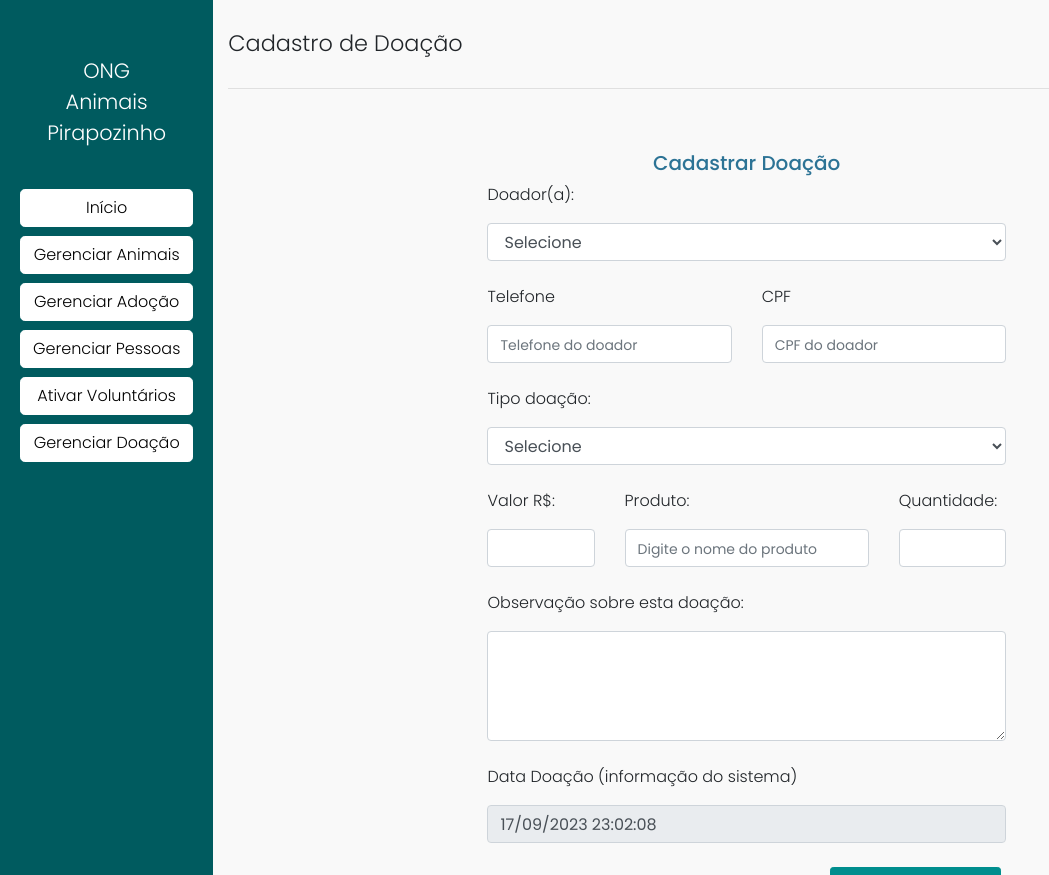
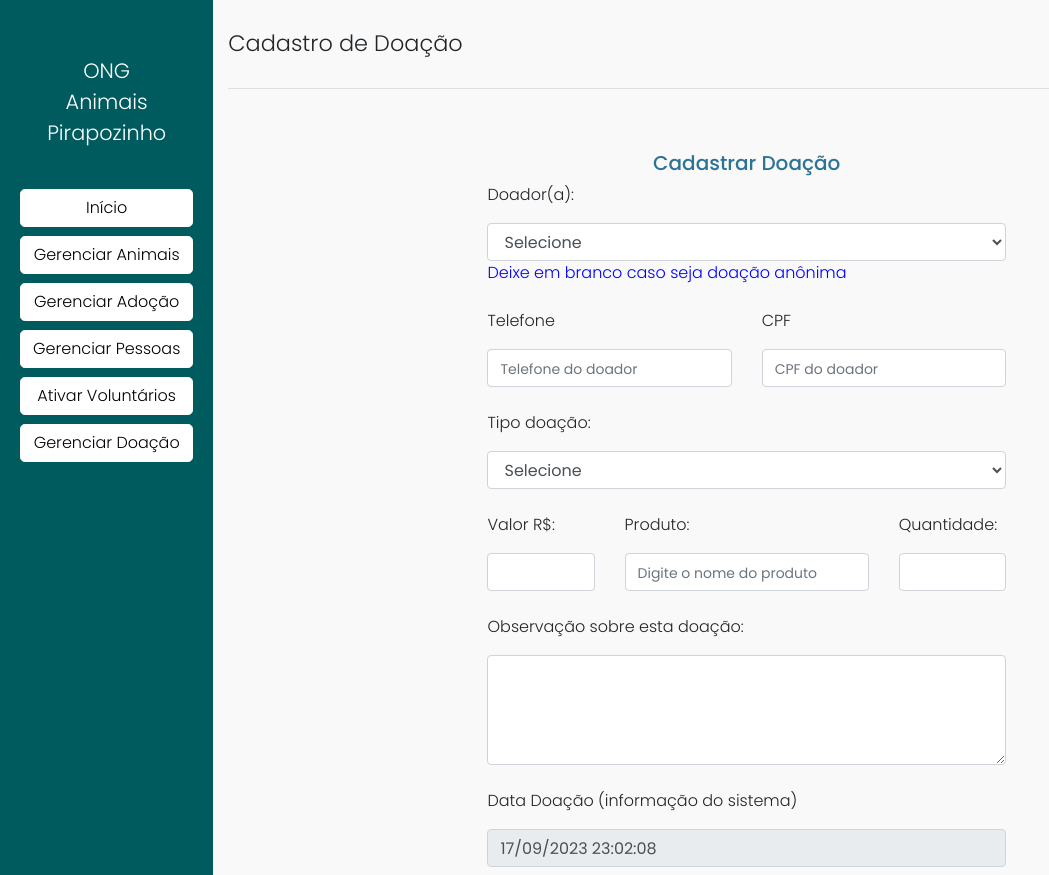
Before and after one commit to eRodriguesSantana/ong-animais, a PHP site: page /ong-animais-pirapo/crud_doacao/cadastro_doacao.php in a window 1280 px wide. Shown: the top 875 px of the page, without its empty margins (0-1049 px from the left). Run offline with PHP 8.4, Linux system fonts and the light colour scheme; the visitor is signed in with stand-in values (Sample User, id 1); data comes from the database, SQL or seed files in the repository; data that the repository does not hold is empty; some libraries are stand-ins or nearby versions.

Commit message:
Adiconado indicativo de campo doador anonimo

```diff
--- a/crud_doacao/cadastro_doacao.php
+++ b/crud_doacao/cadastro_doacao.php
@@ -69,6 +69,9 @@ date_default_timezone_set('America/Sao_Paulo');
                                         }
                                     ?>
                             </select>
+                            <div style="color: blue">
+                                Deixe em branco caso seja doação anônima
+                            </div>
                         </div>
                         <div class="row">
                             <div class="col-md-6 col-xs-6">
```
